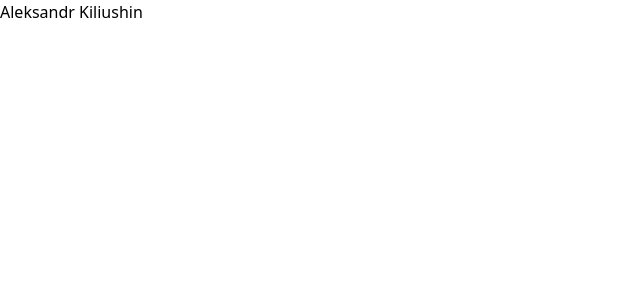
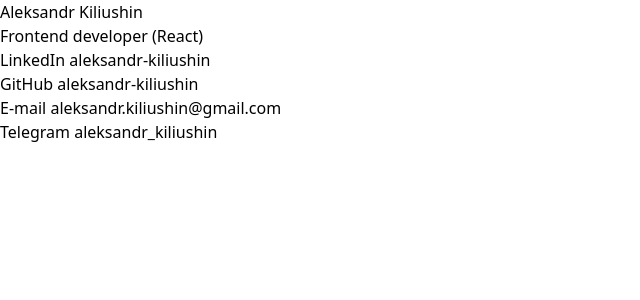
Before and after one commit to aleksandr-kiliushin/cv, a Next.js app: page / in a window 1280 px wide. Shown: the top 300 px of the page, without its empty margins (0-640 px from the left). Built offline with nearby package versions, Linux system fonts and the light colour scheme.

Commit message:
Add contacts

```diff
--- a/src/app/page.tsx
+++ b/src/app/page.tsx
@@ -4,6 +4,21 @@ const Cv: FC = () => {
   return (
     <main>
       <h1>Aleksandr Kiliushin</h1>
+      <p>Frontend developer (React)</p>
+      <div>
+        <p>
+          LinkedIn <a href="https://www.linkedin.com/in/aleksandr-kiliushin">aleksandr-kiliushin</a>
+        </p>
+        <p>
+          GitHub <a href="https://github.com/aleksandr-kiliushin">aleksandr-kiliushin</a>
+        </p>
+        <p>
+          E-mail <a href="mailto:aleksandr.kiliushin@gmail.com">aleksandr.kiliushin@gmail.com</a>
+        </p>
+        <p>
+          Telegram <a href="https://t.me/aleksandr_kiliushin">aleksandr_kiliushin</a>
+        </p>
+      </div>
     </main>
   )
 }
```
